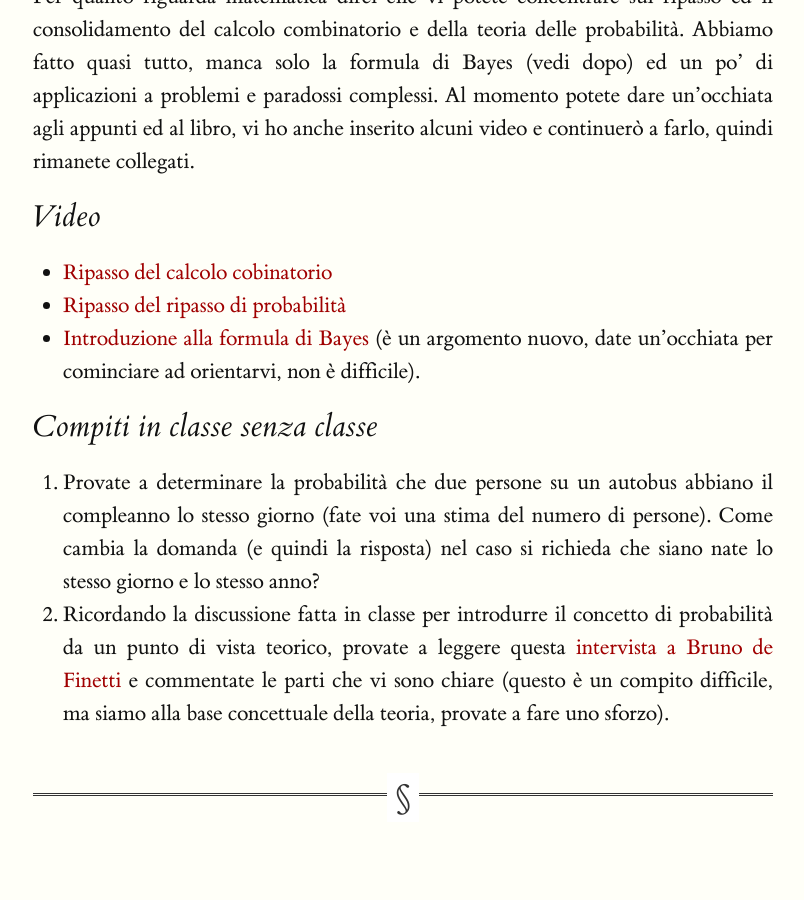
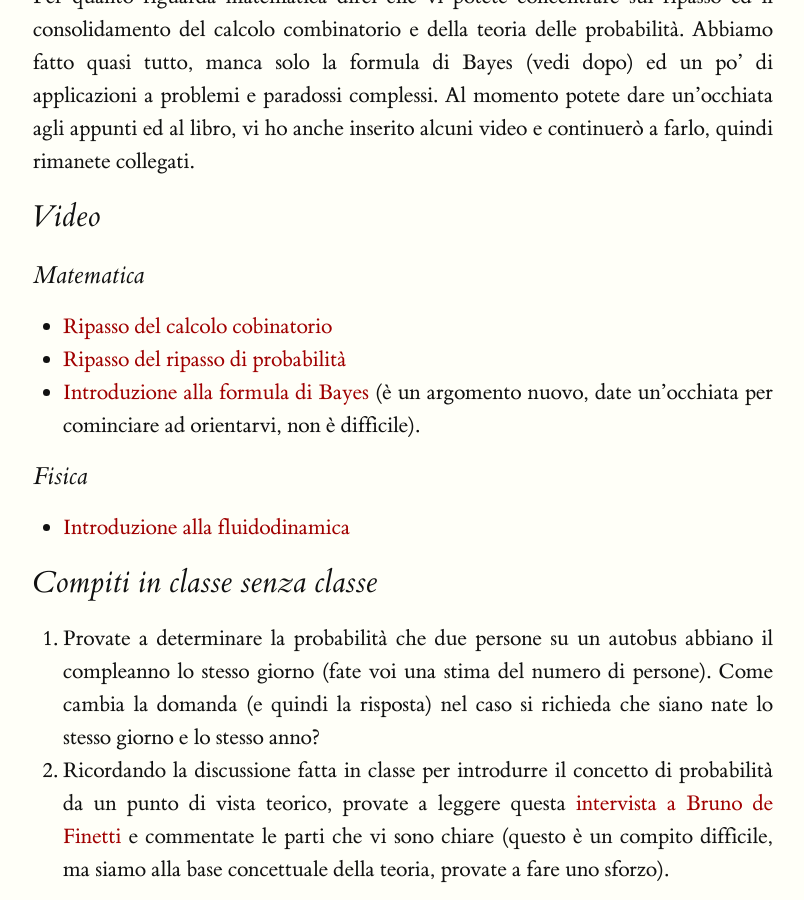
Before and after one commit to orporick/orporick.github.io, a Jekyll site: the page built from esilio.md, in a window 1280 px wide and 900 px high, scrolled down 2422 px. Shown: the whole window, without its empty margins (237-1041 px from the left). Built offline with Jekyll 4.4.1, drawn with Linux system fonts in a browser that asks for light colours; nearby versions of some CDN libraries.

Commit message:
Nuovo post

```diff
--- a/esilio.md
+++ b/esilio.md
@@ -88,10 +88,15 @@ continuerò a farlo, quindi rimanete collegati.
 
 ## Video
 
+### Matematica
 * [Ripasso del calcolo cobinatorio](https://www.youtube.com/watch?v=L8nbrfrAlvw)
 * [Ripasso del ripasso di probabilità](https://www.youtube.com/watch?v=2sawn5v0JgE)
 * [Introduzione alla formula di Bayes](https://www.youtube.com/watch?v=DW6Ay7TljC0) (è un argomento nuovo,
 date un'occhiata per cominciare ad orientarvi, non è difficile).
+
+### Fisica
+
+* [Introduzione alla fluidodinamica](https://www.youtube.com/watch?v=H9Hc2tv2hRI)
 
 ## Compiti in classe senza classe
 
```
